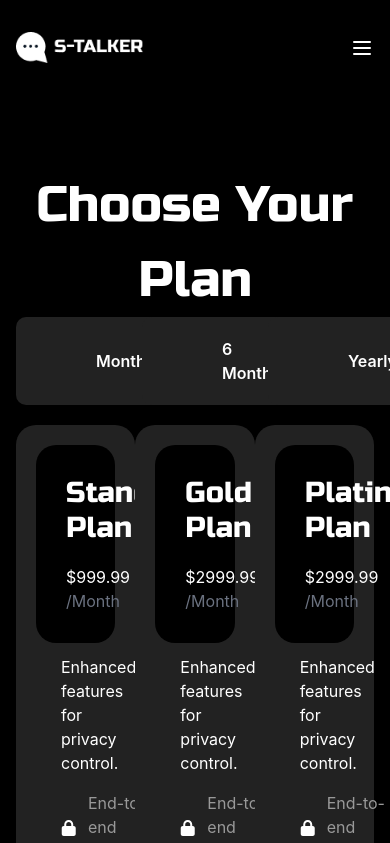
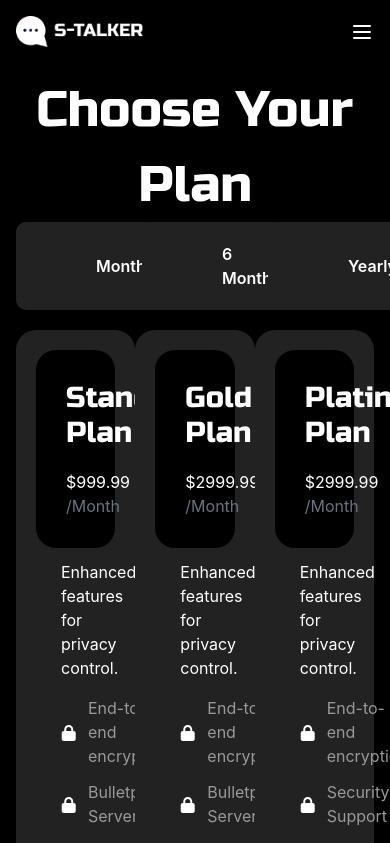
Before and after one commit to supertalent007/stalker_web_frontend, a React (Create React App) app: page /register in a window 390 px wide. Shown: the top 843 px of the page. Built offline with nearby package versions, Linux system fonts and the light colour scheme.

Commit message:
update mobile header

```diff
--- a/src/components/layout/Header.jsx
+++ b/src/components/layout/Header.jsx
@@ -46,7 +46,11 @@ const Header = () => {
         <>
             {
                 isMobile ?
-                    <header className="text-white px-4 py-8 flex items-center justify-between">
+                    <header
+                        className={`px-4 py-4 fixed w-full max-w-[inherit] z-[500] bg-black transition-all duration-500 ${isScrolled ? 'shadow-[0_8px_6px_0_rgba(255,255,255,0.1)] rounded-lg top-[-5px]' : 'top-0'}`}
+                    >
+                        <div className="text-white container flex items-center justify-between max-w-[inherit]">
+
                             <Link to="/">
                                 <img src="/logo.png" alt="Logo" className="w-32" />
                             </Link>
@@ -103,9 +107,10 @@ const Header = () => {
                                         </nav> : ''
                                 }
                             </div>
+                        </div>
                     </header> :
                     <header
-                        className={`px-4 py-8 fixed top-0 w-full max-w-[inherit] z-[500] bg-black ${isScrolled ? 'shadow-[0_8px_6px_0_rgba(255,255,255,0.1)] rounded-lg' : ''
+                        className={`px-4 py-8 fixed top-0 w-full max-w-[inherit] z-[500] bg-black transition-all duration-500 ${isScrolled ? 'shadow-[0_8px_6px_0_rgba(255,255,255,0.1)] rounded-lg' : ''
                             }`}
                     >
                         <div className="text-white container flex items-center justify-between max-w-[inherit]">
```
Lines whose indentation alone changed are shown as unchanged.
